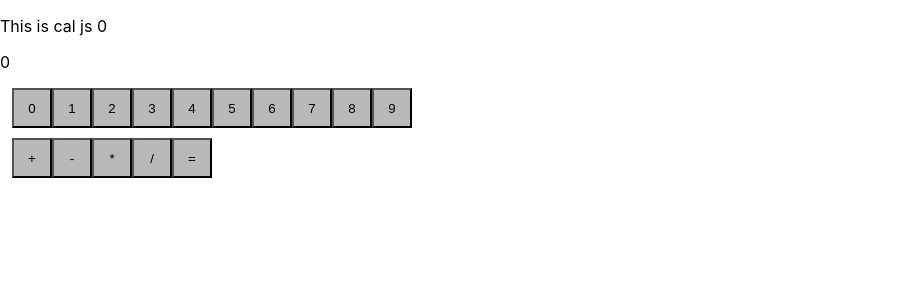
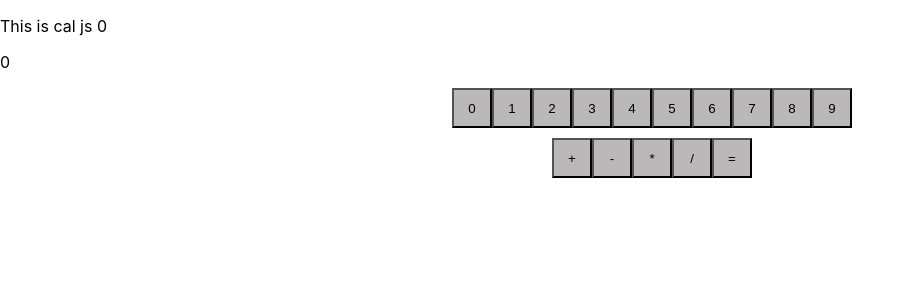
Before and after one commit to SanketWashimkar/Cal-app, a React (Create React App) app: page / in a window 1280 px wide. Shown: the top 300 px of the page, without its empty margins (0-915 px from the left). Built offline with nearby package versions, Linux system fonts and the light colour scheme.

Commit message:
main:9th commit

```diff
--- a/src/components/CalWrapper/CalWrapper.css
+++ b/src/components/CalWrapper/CalWrapper.css
@@ -1,19 +1,17 @@
-.main-cal {
+.bt-name{
+
+        display: flex;
+        justify-content: center;
+
+
 
 }
 
-.bt-name {
-  display: flex;
-  flex-direction: row;
-  width: 200px;
-  height: 50px;
-  justify-content: space-around;
+.op-name{
+
+    display: flex;
+    justify-content: center;
+    margin-top: 10px;
+
+
 }
-
-.op-name {
-  display: flex;
-  flex-direction: row;
-  width: 200px;
-  height: 50px;
-  justify-content: space-around;
-}
```
